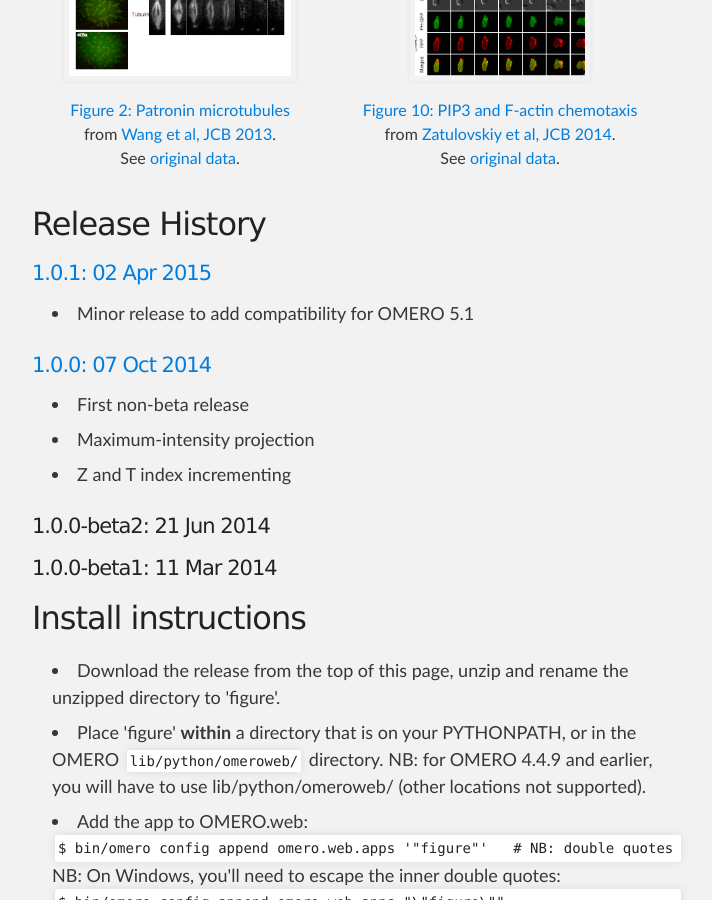
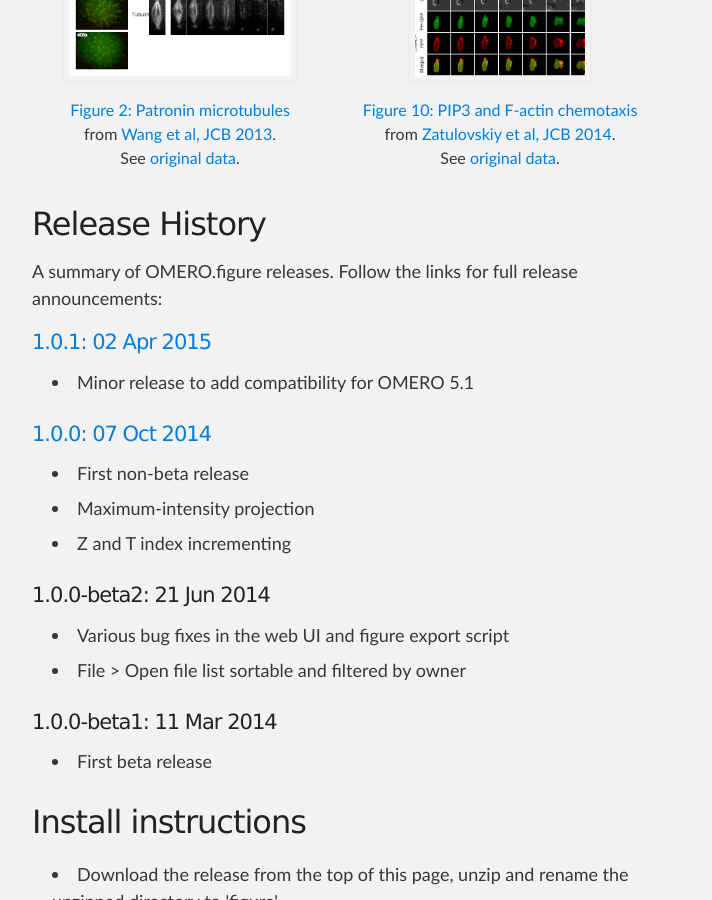
Before and after one commit to ome/omero-figure, a Jekyll site: the page built from index.html, in a window 1280 px wide and 900 px high, scrolled down 3111 px. Shown: the whole window, without its empty margins (288-1000 px from the left). Built offline with Jekyll 4.4.1, drawn with Linux system fonts in a browser that asks for light colours; nearby versions of some CDN libraries; Markdown is read by kramdown in place of the engine named in the settings; comment, search, counter and statistics services are not loaded.

Commit message:
Adding more details to beta releases

```diff
--- a/_includes/release_history.html
+++ b/_includes/release_history.html
@@ -1,4 +1,6 @@
 <h1>Release History</h1>
+<p>A summary of OMERO.figure releases. Follow the links for
+  full release announcements:</p>
 <h4>
   <a href="{{ site.baseurl }}/2015/04/02/release-1.0.1.html">
     1.0.1: {{ "2015-04-02" | date_to_string }}
@@ -18,5 +20,10 @@
 </ul>
 
 <h4>1.0.0-beta2: {{ "2014-06-21" | date_to_string }}</h4>
+<ul>
+  <li>Various bug fixes in the web UI and figure export script</li>
+  <li>File > Open file list sortable and filtered by owner</li>
+</ul>
 
 <h4>1.0.0-beta1: {{ "2014-03-11" | date_to_string }}</h4>
+<ul><li>First beta release</li></ul>
```
